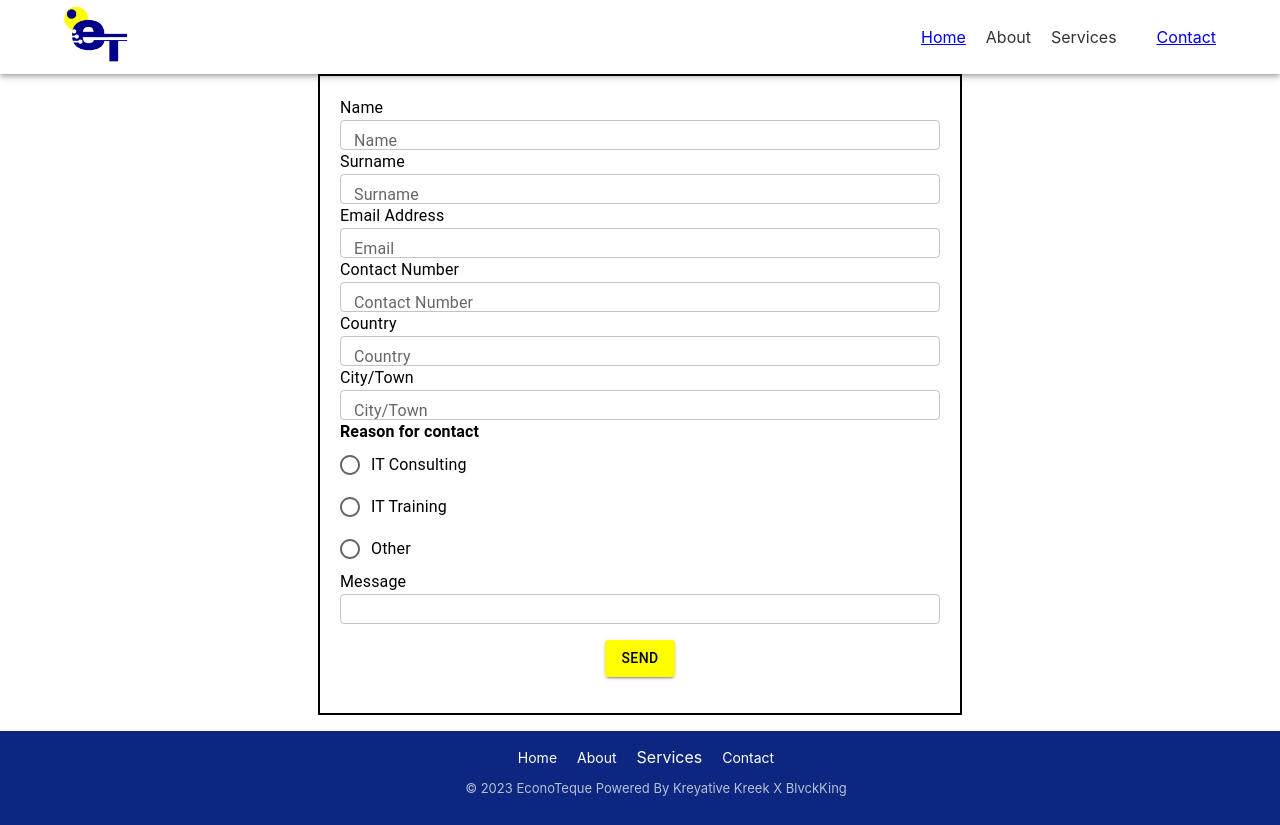
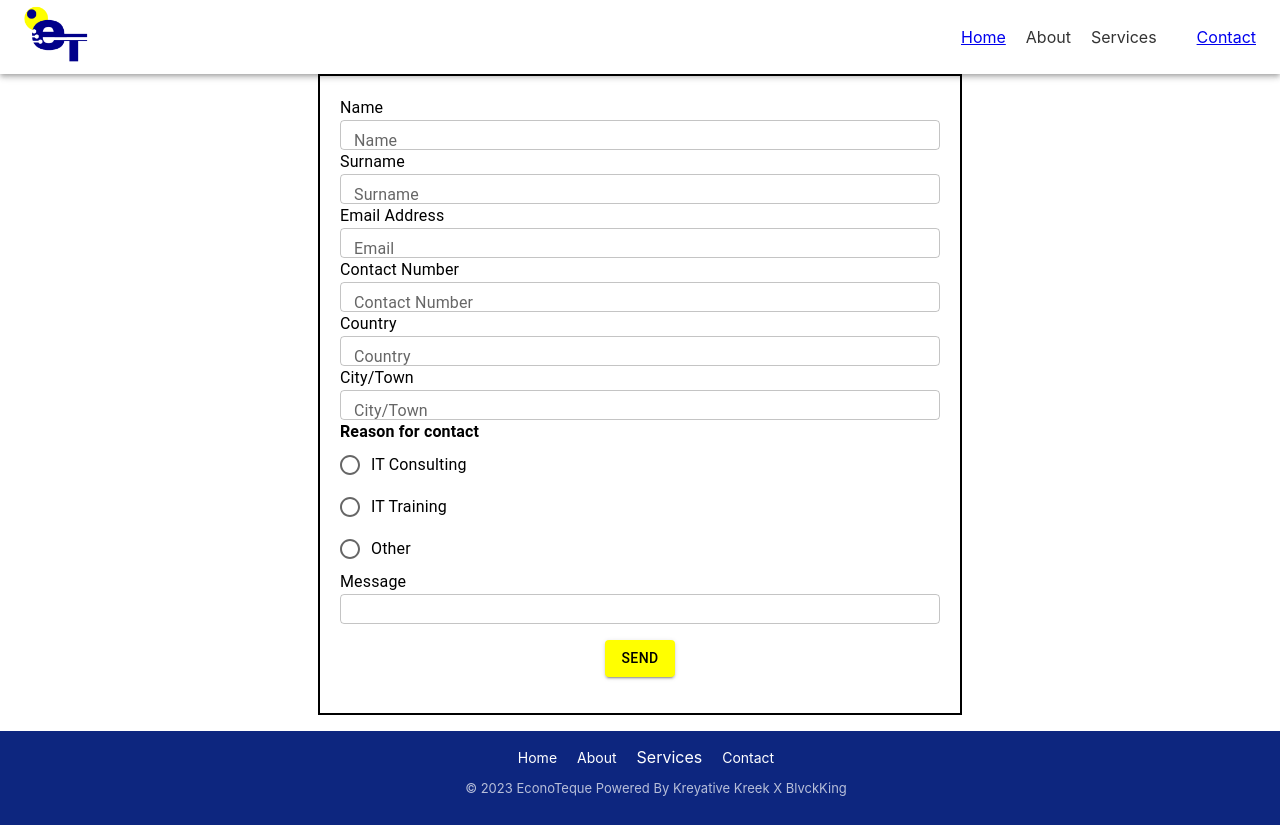
Before and after one commit to kgauzampe/econo, a React (Create React App) app: page /Contact in a window 1280 px wide. Shown: the top 825 px of the page. Built offline with nearby package versions, Linux system fonts and the light colour scheme.

Commit message:
Update Nav.css

```diff
--- a/src/Components/Navigation/Navigation/Nav.css
+++ b/src/Components/Navigation/Navigation/Nav.css
@@ -31,7 +31,7 @@
   color: #333 !important;
 
 }
-@media (min-width: 768px) {
+@media (max-width: 768px) {
   .navbar {
     display: none;
     justify-content: space-between;
@@ -42,6 +42,7 @@
 .links {
   display: none;
   color: white;
+  display: none !important;
 }
   .links-drawer{
     display: grid;
@@ -50,40 +51,3 @@
   }
 
 }
-@media (min-width: 600px) {
-  .navbar {
-    display: none;
-    justify-content: space-between;
-    padding: 0 40px;
-    background-color: aqua;
-  }
-
-.links {
-  display: none;
-  color: white;
-}
-  .links-drawer{
-    display: grid;
-    grid-template-columns: 1fr 1fr;
-    grid-gap: 10px;
-  }
-}
-@media (min-width: 480px) {
-  .navbar {
-    display: none;
-    justify-content: space-between;
-    padding: 0 40px;
-    background-color: aqua;
-  }
-
-.links {
-  display: none;
-  color: white;
-}
-  .links-drawer{
-    display: grid;
-    grid-template-columns: 1fr 1fr;
-    grid-gap: 10px;
-  }
-
-}
```
